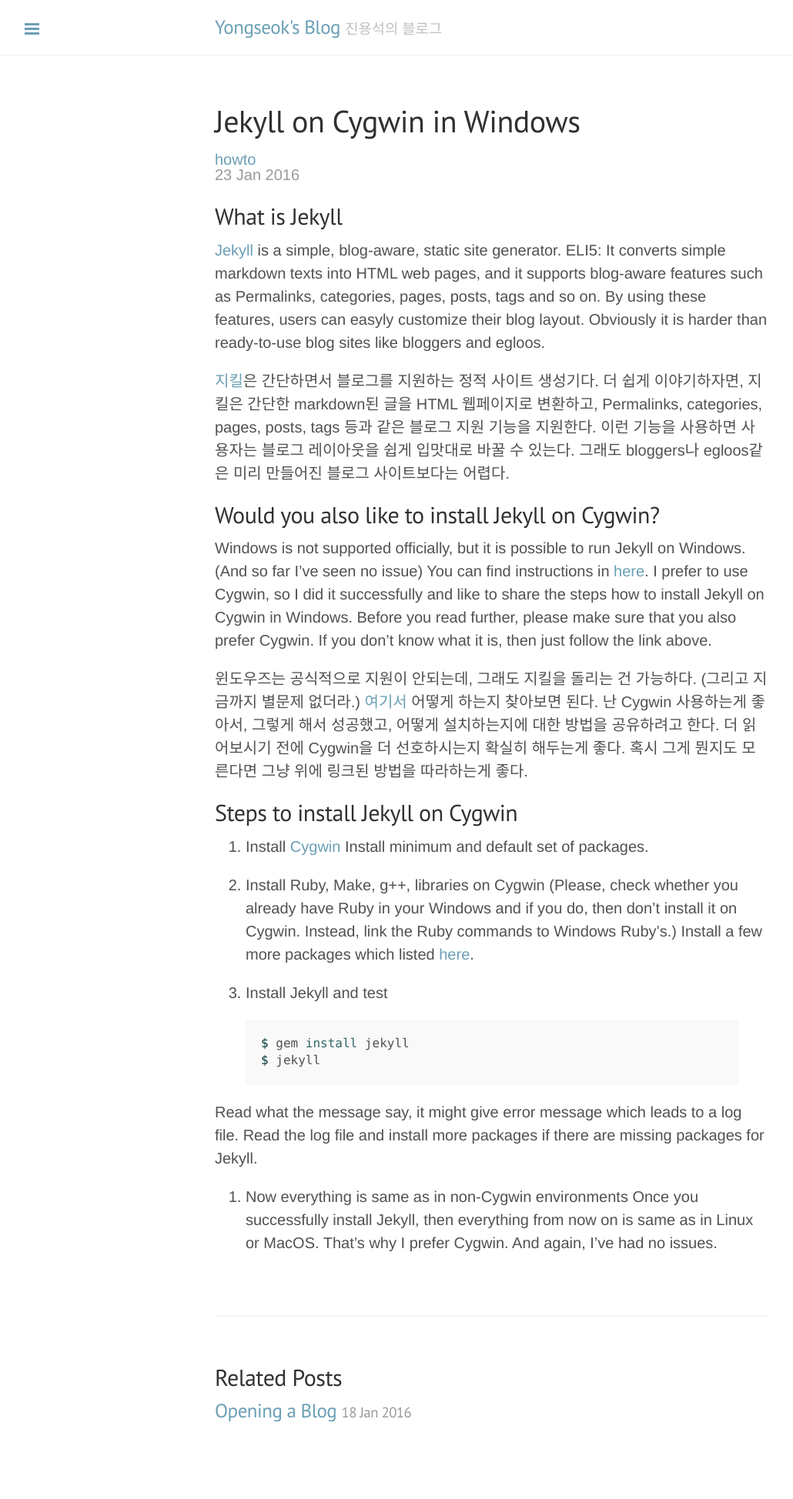
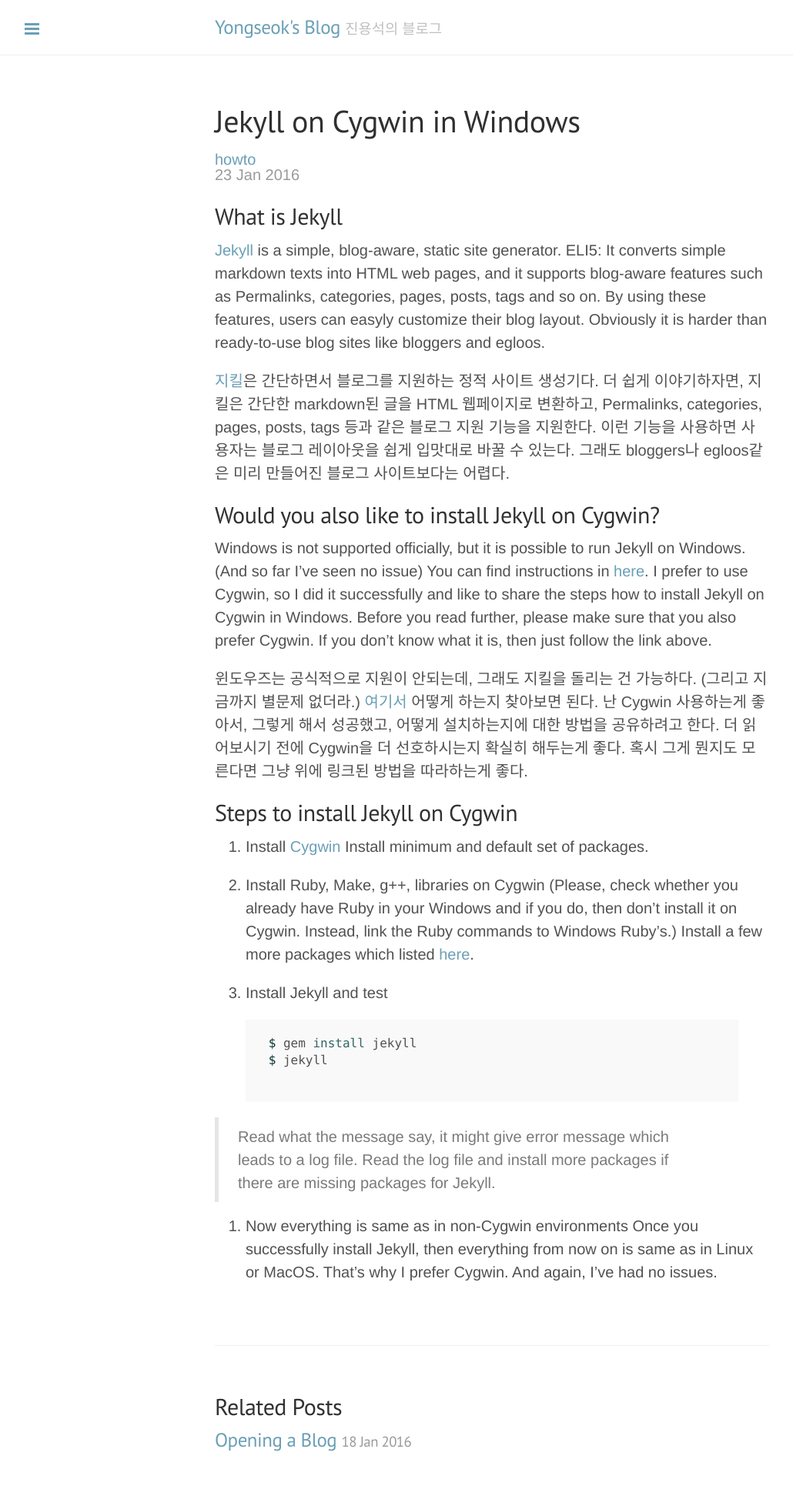
Before and after one commit to ysjin/old-blog, a Jekyll site: the page built from _posts/2016-01-23-jekyll-on-cygwin-windows.md, in a window 1280 px wide. Shown: the whole page at 77% size, without its empty margins (1-1031 px from the left). Built offline with Jekyll 4.4.1, drawn with Linux system fonts in a browser that asks for light colours; Markdown is read by kramdown in place of the engine named in the settings; comment, search, counter and statistics services are not loaded; before the commit the page ends 1909 px from its top, so only the background shows below that.

Commit message:
Update 2016-01-23-jekyll-on-cygwin-windows.md

```diff
--- a/_posts/2016-01-23-jekyll-on-cygwin-windows.md
+++ b/_posts/2016-01-23-jekyll-on-cygwin-windows.md
@@ -34,11 +34,11 @@ Instead, link the Ruby commands to Windows Ruby's.)
 Install a few more packages which listed [here](http://ryayon.github.io/cygwin/Install-Jekyll-on-Windows/).
 
 3. Install Jekyll and test
-{% highlight bash %}
-$ gem install jekyll
-$ jekyll
-{% endhighlight %}
-Read what the message say, it might give error message which leads to a log file. Read the log file and install more packages if there are missing packages for Jekyll.
+ {% highlight bash %}
+ $ gem install jekyll
+ $ jekyll
+ {% endhighlight %}
+ > Read what the message say, it might give error message which leads to a log file. Read the log file and install more packages if there are missing packages for Jekyll.
 
 4. Now everything is same as in non-Cygwin environments
 Once you successfully install Jekyll, then everything from now on is same as in Linux or MacOS.
```
